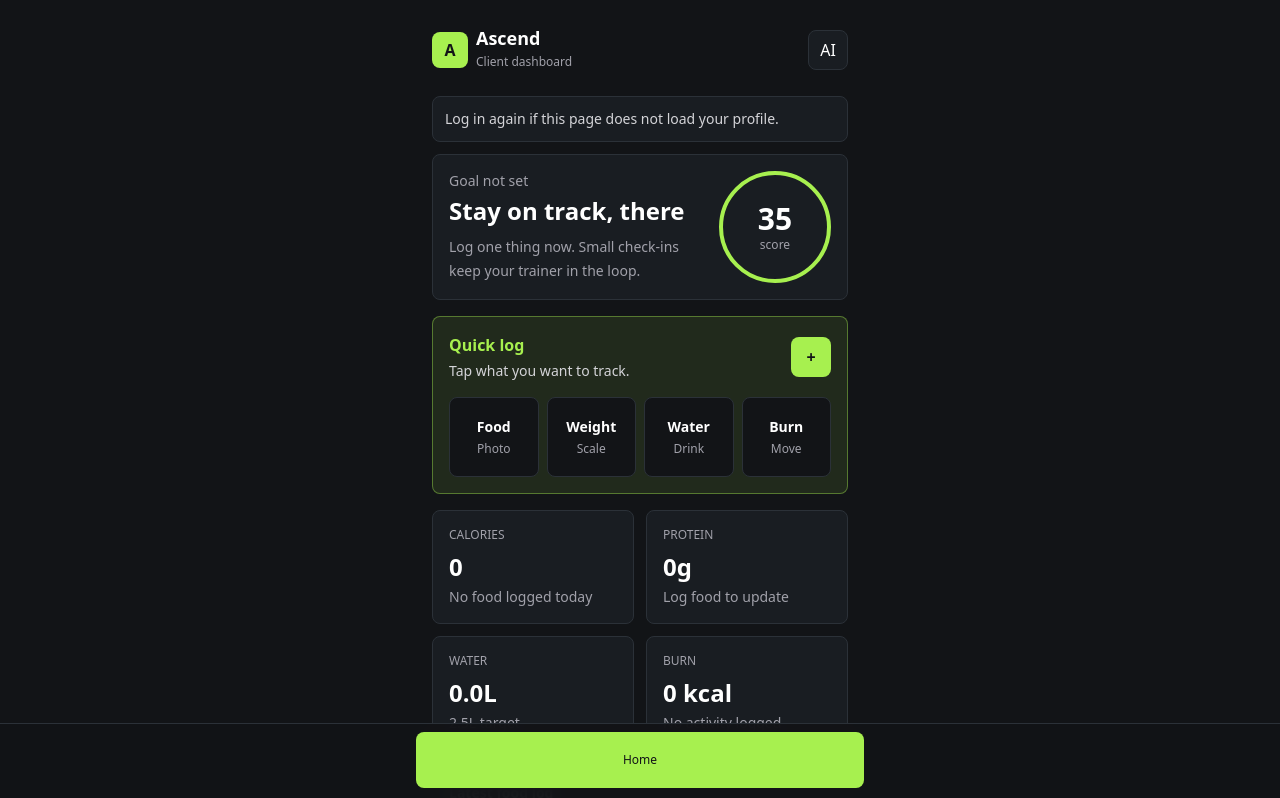
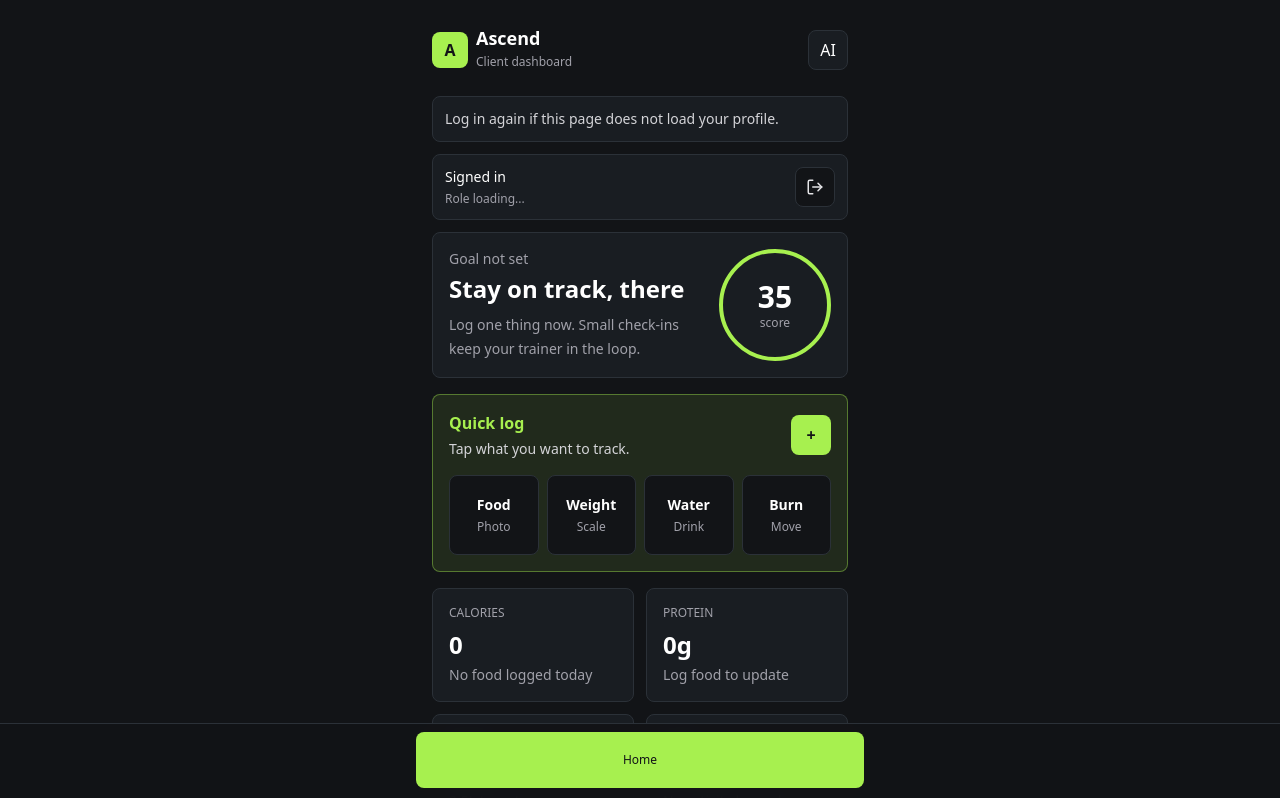
Before and after one commit to mdfarizanwar369/ascend, a Next.js app in the folder frontend/: page /dashboard in a window 1280 px wide. Shown: the top 798 px of the page. Built offline with nearby package versions, Linux system fonts and the light colour scheme; no server answers.

Commit message:
Add logout and fix owner bootstrap roles

```diff
--- /dev/null
+++ b/frontend/src/components/AccountBar.tsx
@@ -0,0 +1,29 @@
+"use client";
+
+import { LogOut } from "lucide-react";
+import { signOut } from "firebase/auth";
+import { getFirebaseClientAuth } from "@/lib/firebase";
+
+export function AccountBar({ email, roles }: { email?: string | null; roles?: string[] }) {
+  async function handleLogout() {
+    await signOut(getFirebaseClientAuth());
+    window.location.href = "/login";
+  }
+
+  return (
+    <div className="mt-3 flex items-center justify-between gap-3 rounded-lg border border-line bg-surface p-3">
+      <div className="min-w-0">
+        <p className="truncate text-sm font-medium">{email ?? "Signed in"}</p>
+        <p className="mt-1 text-xs text-zinc-400">{roles?.length ? `Role: ${roles.join(", ")}` : "Role loading..."}</p>
+      </div>
+      <button
+        type="button"
+        onClick={handleLogout}
+        className="grid h-10 w-10 shrink-0 place-items-center rounded-lg border border-line bg-ink text-zinc-200"
+        aria-label="Log out"
+      >
+        <LogOut size={18} />
+      </button>
+    </div>
+  );
+}
--- a/frontend/src/components/AppShell.tsx
+++ b/frontend/src/components/AppShell.tsx
@@ -2,13 +2,23 @@
 
 import { Activity, Camera, Home, MessageCircle, Shield, Users } from "lucide-react";
 import Link from "next/link";
+import { useEffect, useState } from "react";
+import { AccountBar } from "@/components/AccountBar";
+import { getMe } from "@/lib/ascendApi";
 
 export function AppShell({ children, active }: { children: React.ReactNode; active: "client" | "trainer" | "admin" }) {
+  const [account, setAccount] = useState<{ email?: string; roles?: string[] }>({});
   const items = [
     { href: "/dashboard", label: "Home", icon: Home, key: "client", show: true },
     { href: "/trainer", label: "Trainer", icon: Users, key: "trainer", show: active === "trainer" || active === "admin" },
     { href: "/admin", label: "Admin", icon: Shield, key: "admin", show: active === "admin" }
   ].filter((item) => item.show);
+
+  useEffect(() => {
+    getMe()
+      .then((response) => setAccount({ email: response.user.email, roles: response.roles }))
+      .catch(() => setAccount({}));
+  }, []);
 
   return (
     <main className="min-h-screen bg-ink pb-24 text-white">
@@ -27,6 +37,7 @@ export function AppShell({ children, active }: { children: React.ReactNode; acti
             <MessageCircle size={19} />
           </Link>
         </header>
+        <AccountBar email={account.email} roles={account.roles} />
         {children}
       </div>
       <nav className="fixed inset-x-0 bottom-0 border-t border-line bg-ink/95 px-4 pb-3 pt-2 backdrop-blur">
--- a/frontend/src/components/auth/BootstrapOwnerClient.tsx
+++ b/frontend/src/components/auth/BootstrapOwnerClient.tsx
@@ -4,6 +4,7 @@ import { useState } from "react";
 import Link from "next/link";
 import { ShieldCheck } from "lucide-react";
 import { bootstrapOwner } from "@/lib/ascendApi";
+import { getFirebaseClientAuth } from "@/lib/firebase";
 
 export function BootstrapOwnerClient() {
   const [status, setStatus] = useState("Log in first, then press the button to unlock owner/admin access for your email.");
@@ -15,7 +16,11 @@ export function BootstrapOwnerClient() {
 
     try {
       const response = await bootstrapOwner();
-      setStatus(`Owner access enabled for ${response.user.email}. You can now open Trainer and Admin.`);
+      await getFirebaseClientAuth().currentUser?.getIdToken(true);
+      setStatus(`Owner access enabled for ${response.user.email}. Opening Admin...`);
+      window.setTimeout(() => {
+        window.location.href = "/admin";
+      }, 800);
     } catch (error) {
       setStatus(
         error instanceof Error
--- a/frontend/src/components/dashboard/ClientDashboard.tsx
+++ b/frontend/src/components/dashboard/ClientDashboard.tsx
@@ -11,6 +11,7 @@ import {
   getWaterLogs,
   getWeightLogs
 } from "@/lib/ascendApi";
+import { AccountBar } from "@/components/AccountBar";
 
 type DashboardUser = Awaited<ReturnType<typeof getMe>>["user"];
 type FoodLog = Awaited<ReturnType<typeof getFoodLogs>>["foodLogs"][number];
@@ -147,6 +148,8 @@ export function ClientDashboard() {
 
         {status ? <p className="mt-3 rounded-lg border border-line bg-surface p-3 text-sm text-zinc-300">{status}</p> : null}
 
+        <AccountBar email={user?.email} roles={safeRoles} />
+
         <section className="mt-3 rounded-lg border border-line bg-surface p-4">
           <div className="flex items-center justify-between gap-4">
             <div>
```
Also changed, not shown: 1 other file (tests, documents, lock files or other folders).
